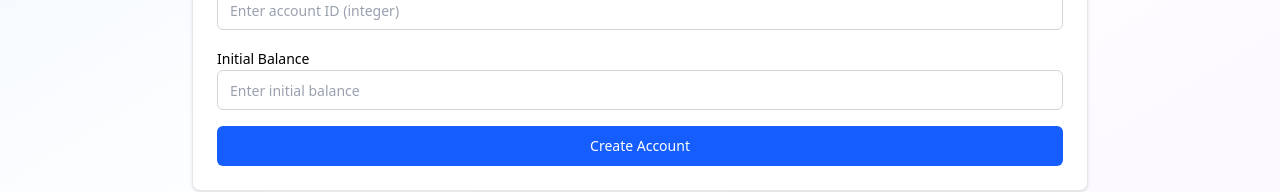
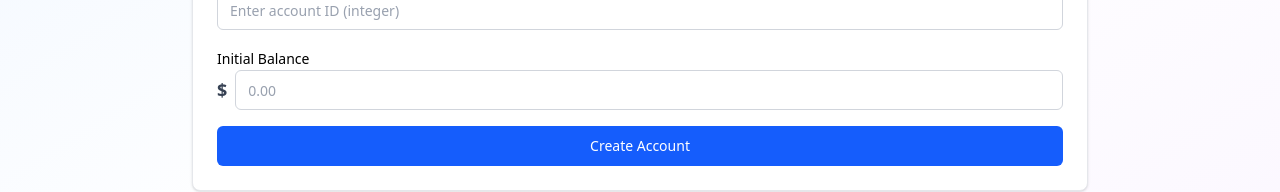
Before and after one commit to pratikgl/Triple-A, a React app in the folder financial-dashboard/: page / in a window 1280 px wide. Shown: the part 377-569 px from the top of the page. Built offline with nearby package versions, Linux system fonts and the light colour scheme; the HTML template or start-up script is replaced by a standard one.

Commit message:
added dollar signs and placeholder

```diff
--- a/financial-dashboard/src/components/CreateAccount.jsx
+++ b/financial-dashboard/src/components/CreateAccount.jsx
@@ -92,14 +92,17 @@ export function CreateAccount() {
 
           <div className="space-y-2">
             <Label htmlFor="initial-balance">Initial Balance</Label>
+            <div className="flex items-center gap-2">
+              <span className="text-lg font-semibold text-gray-700 dark:text-gray-300">$</span>
               <Input
                 id="initial-balance"
                 type="text"
-              placeholder="Enter initial balance"
+                placeholder="0.00"
                 value={initialBalance}
                 onChange={(e) => setInitialBalance(e.target.value)}
                 disabled={loading}
               />
+            </div>
           </div>
 
           <Button type="submit" disabled={loading} className="w-full">
--- a/financial-dashboard/src/components/ExecuteTransaction.jsx
+++ b/financial-dashboard/src/components/ExecuteTransaction.jsx
@@ -151,14 +151,17 @@ export function ExecuteTransaction() {
 
           <div className="space-y-2">
             <Label htmlFor="amount">Amount</Label>
+            <div className="flex items-center gap-2">
+              <span className="text-lg font-semibold text-gray-700 dark:text-gray-300">$</span>
               <Input
                 id="amount"
                 type="text"
-              placeholder="Enter amount to transfer"
+                placeholder="0.00"
                 value={amount}
                 onChange={(e) => setAmount(e.target.value)}
                 disabled={loading}
               />
+            </div>
           </div>
 
           <Button type="submit" disabled={loading} className="w-full">
--- a/financial-dashboard/src/components/ui/Input.jsx
+++ b/financial-dashboard/src/components/ui/Input.jsx
@@ -6,7 +6,7 @@ const Input = React.forwardRef(({ className, type, ...props }, ref) => {
     <input
       type={type}
       className={cn(
-        "flex h-10 w-full rounded-md border border-gray-300 bg-white px-3 py-2 text-sm placeholder:text-gray-400 focus:outline-none focus:ring-2 focus:ring-blue-500 focus:border-transparent disabled:cursor-not-allowed disabled:opacity-50 transition-all duration-200 hover:border-gray-400 focus:scale-[1.02]",
+        "flex h-10 w-full rounded-md border border-gray-300 bg-white px-3 py-2 text-sm placeholder:text-gray-400 focus:outline-none focus:ring-2 focus:ring-blue-500 focus:border-transparent disabled:cursor-not-allowed disabled:opacity-50 transition-all duration-200 hover:border-gray-400",
         className
       )}
       ref={ref}
```
Lines whose indentation alone changed are shown as unchanged.
